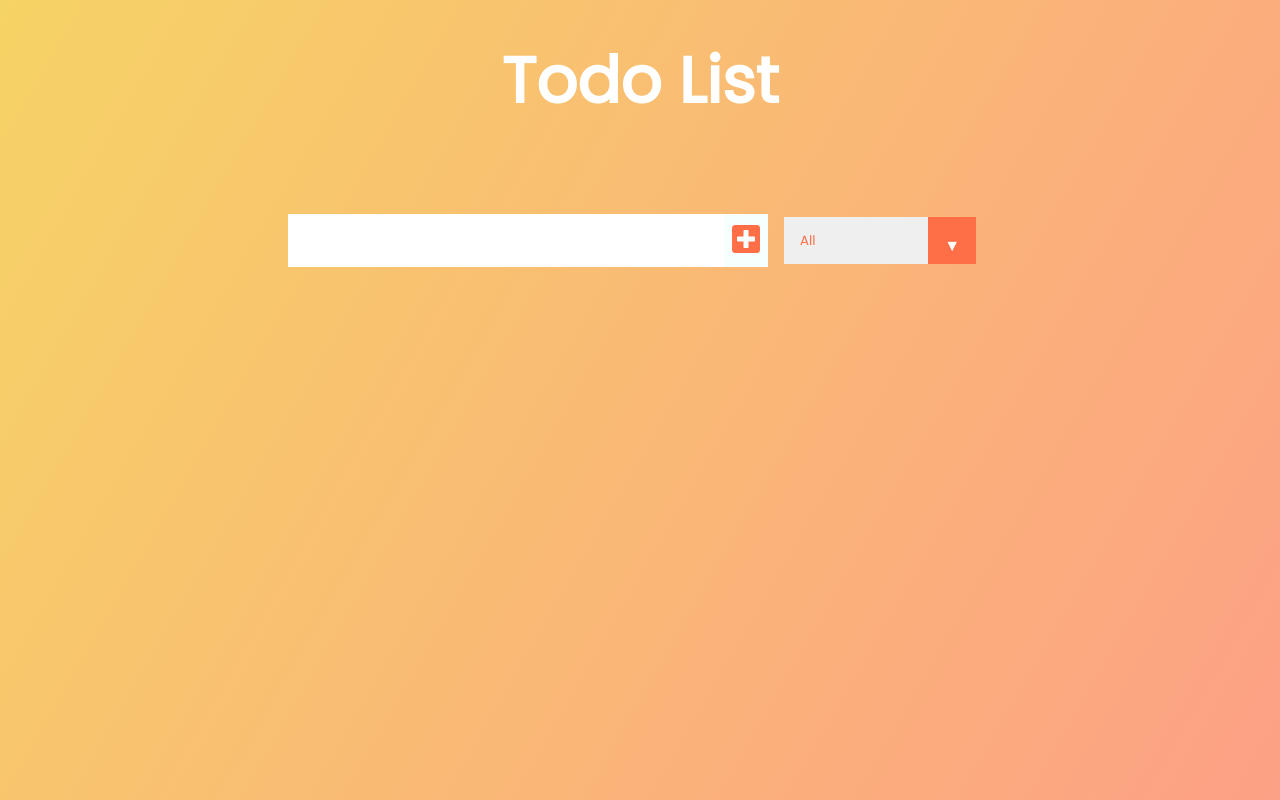
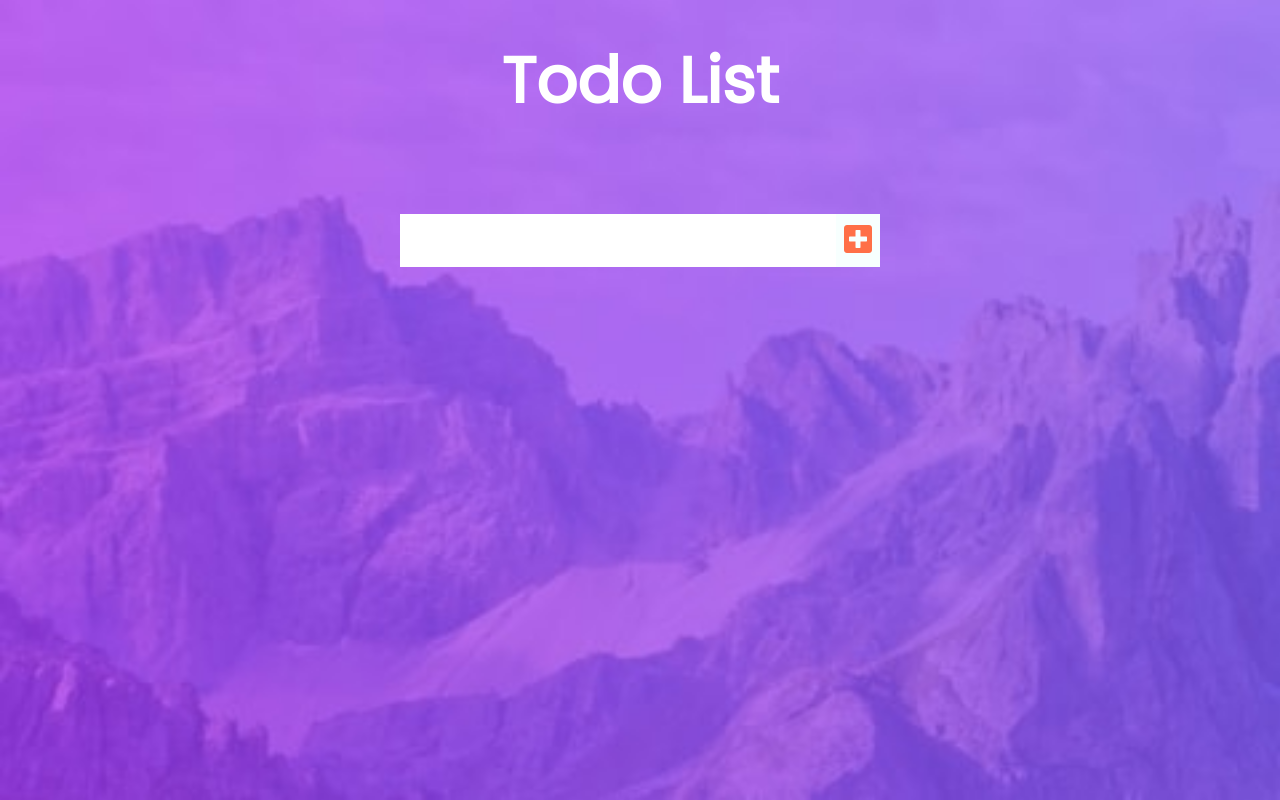
Before and after one commit to MichaelGarbuzov/Todo, a React (Create React App) app: page / in a window 1280 px wide. Built offline with nearby package versions, Linux system fonts and the light colour scheme.

Commit message:
update remove and done todos

```diff
--- a/public/index.html
+++ b/public/index.html
@@ -28,6 +28,5 @@
   <body>
     <noscript>You need to enable JavaScript to run this app.</noscript>
     <div id="root"></div>
-
   </body>
 </html>
--- a/src/App.css
+++ b/src/App.css
@@ -4,7 +4,9 @@
   box-sizing: border-box;
 }
 body {
-  background-image: linear-gradient(120deg, #f6d365 0%, #fda085 100%);
+  background-image: url("/public/bg-desktop-light.jpg");
+  background-repeat: no-repeat;
+  background-size: cover;
   color: white;
   font-family: "Poppins", sans-serif;
   min-height: 100vh;
--- a/src/App.js
+++ b/src/App.js
@@ -17,7 +17,7 @@ function App() {
         setTodos={setTodos}
         setInputText={setInputText}
       />
-      <TodoList todos={todos} />
+      <TodoList setTodos={setTodos} todos={todos} />
     </div>
   );
 }
--- a/src/components/Todo.js
+++ b/src/components/Todo.js
@@ -1,13 +1,31 @@
 import React from "react";
 
-const Todo = ({ text }) => {
+const Todo = ({ text,todo,todos,setTodos }) => {
+  //events
+  const deleteHandler = () => {
+setTodos(todos.filter((el)=>el.id !== todo.id));
+  };
+
+  const completeHandler = () => {
+    setTodos(todos.map(item => {
+     if(item.id === todo.id){
+    return {
+      ...item, completed: !item.completed
+    }
+     }
+     return item;
+    } ))
+  }
+
+
+
   return (
     <div className="todo">
-      <li className="todo-item">{text}</li>
-      <button className="complete-btn">
+      <li className={`todo-item ${todo.completed ? "completed" : ""}`}>{text}</li>
+      <button onClick={completeHandler} className="complete-btn">
         <i className="fas fa-check"></i>
       </button>
-      <button className="trash-btn">
+      <button onClick={deleteHandler} className="trash-btn">
         <i className="fas fa-trash"></i>
       </button>
     </div>
--- a/src/components/TodoList.js
+++ b/src/components/TodoList.js
@@ -1,12 +1,18 @@
 import React from "react";
 import Todo from "./Todo";
 
-const TodoList = ({ todos }) => {
+const TodoList = ({ todos, setTodos }) => {
   return (
     <div className="todo-container">
       <ul className="todo-list">
         {todos.map((todo) => (
-          <Todo text={todo.text}/>
+          <Todo
+            setTodos={setTodos}
+            todos={todos}
+            key={todo.id}
+            todo={todo}
+            text={todo.text}
+          />
         ))}
       </ul>
     </div>
--- a/src/components/form.js
+++ b/src/components/form.js
@@ -26,13 +26,6 @@ const Form = ({ setInputText, todos, setTodos, inputText }) => {
       <button onClick={submitTodoHandler} className="todo-button" type="submit">
         <i className="fas fa-plus-square"></i>
       </button>
-      <div className="select">
-        <select name="todos" className="filter-todo">
-          <option value="all">All</option>
-          <option value="completed">Completed</option>
-          <option value="uncompleted">Uncompleted</option>
-        </select>
-      </div>
     </form>
   );
 };
```
Also changed, not shown: public/bg-desktop-light.jpg (added).
